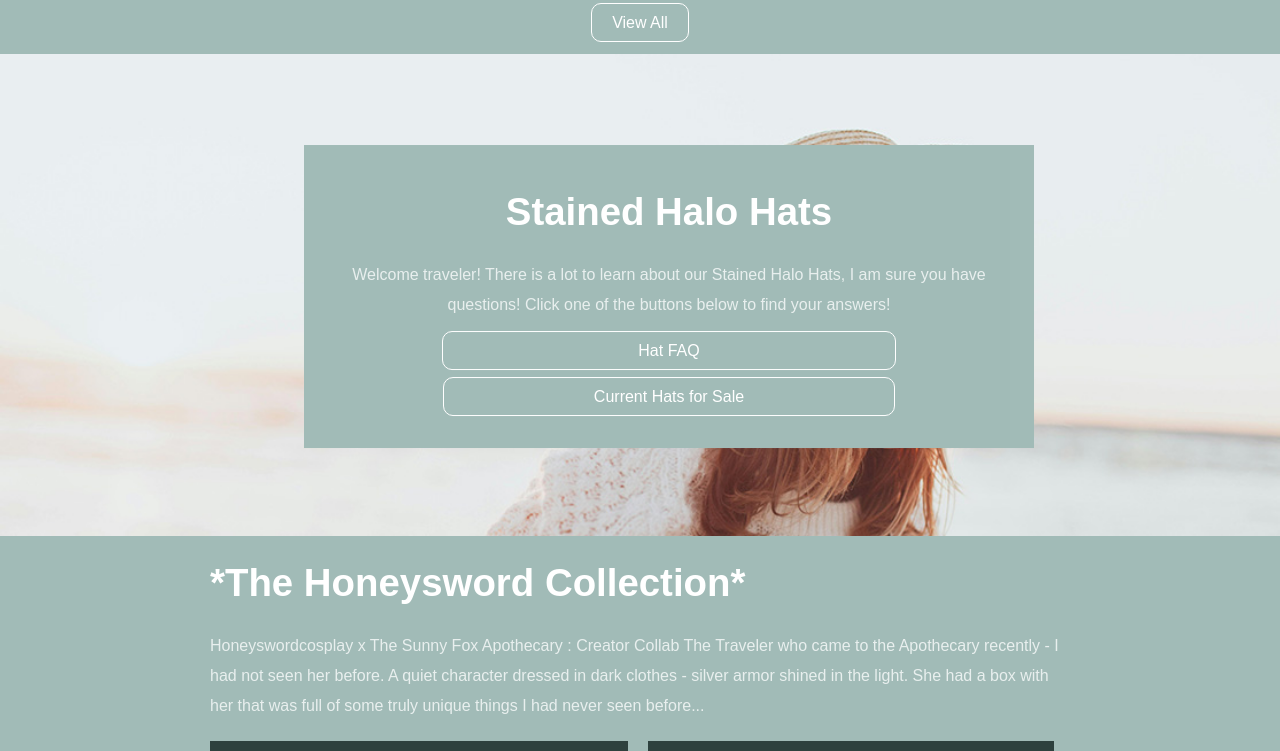
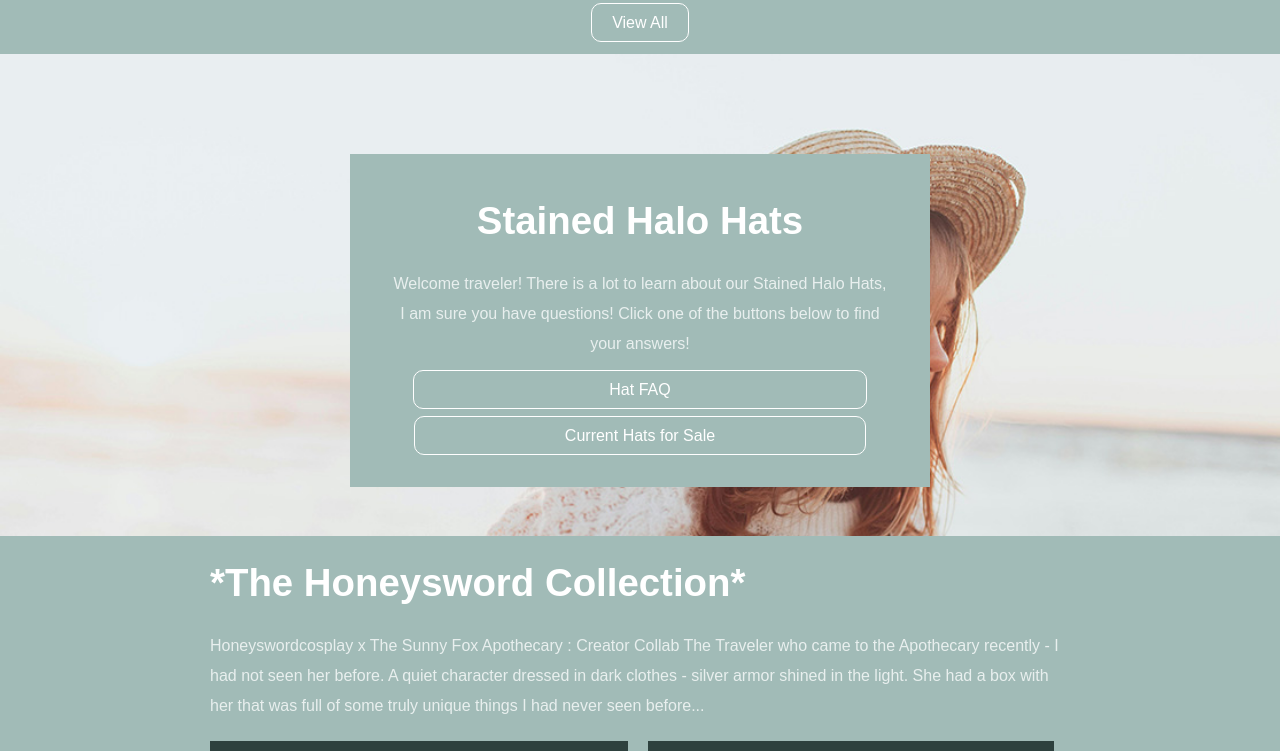
Before and after one commit to imjustkenna/sunnyfox-case-study, a plain HTML site: page index.html in a window 1280 px wide. Shown: the part 2708-3459 px from the top of the page. Drawn offline with Linux system fonts and the light colour scheme; a web font is replaced by a local one.

Commit message:
image edit

```diff
--- a/css/main.css
+++ b/css/main.css
@@ -255,10 +255,10 @@ a:hover {
 
 .hat-info {
     position: absolute;
-    transform: translate(-20%, 30%);
     background-color: #a1bbb7;
-    margin-left: 450px;
-    margin-right: 100px;
+    margin-top: 100px;
+    margin-left: 350px;
+    margin-right: 350px;
     padding: 20px;
     text-align: center;
 }
@@ -423,7 +423,6 @@ a:hover {
     padding-left: 20px;
     margin-right: 350px;
     margin-left: 0;
-    overflow: auto;
 }
 
 .copyright {
```
